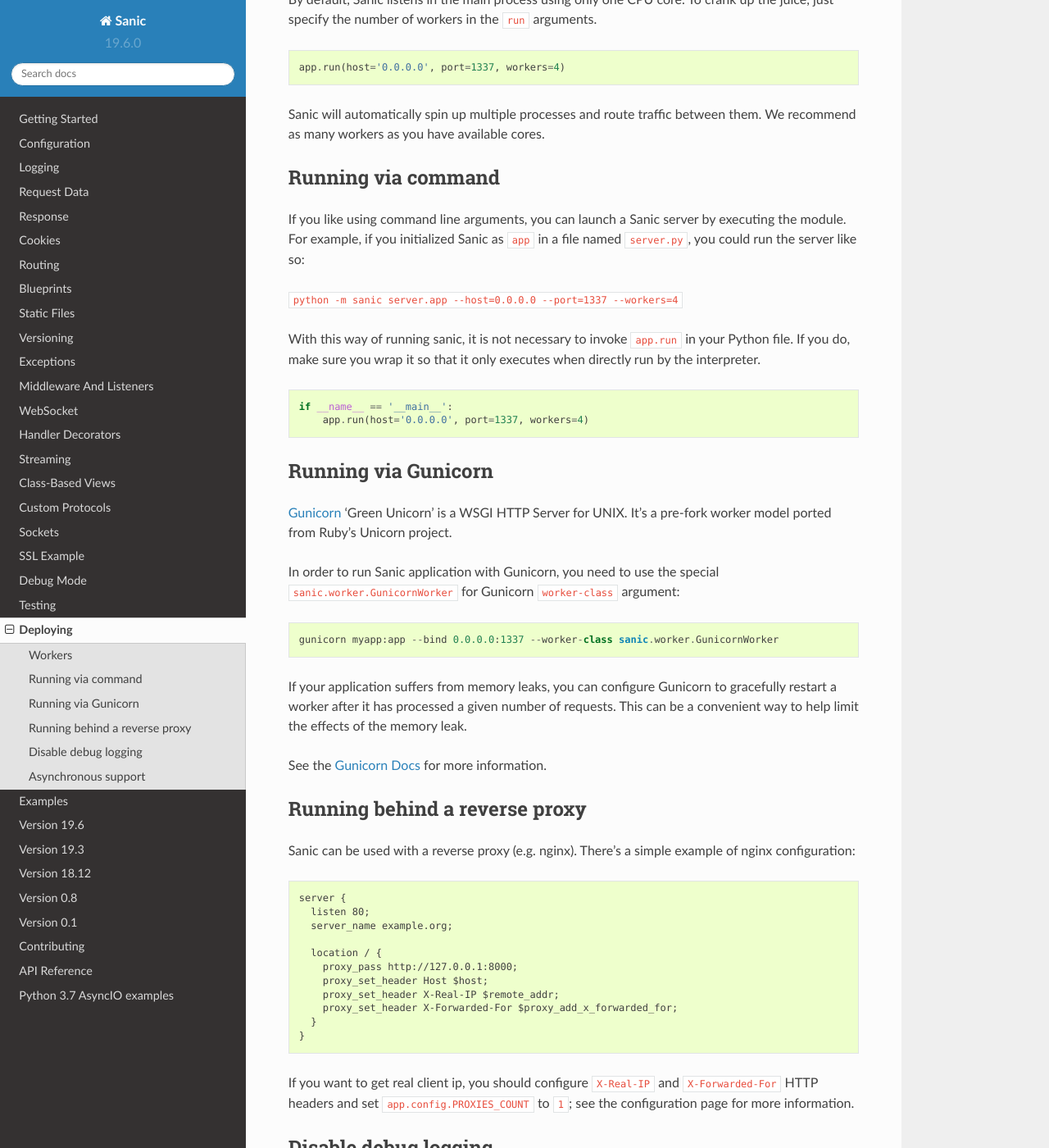
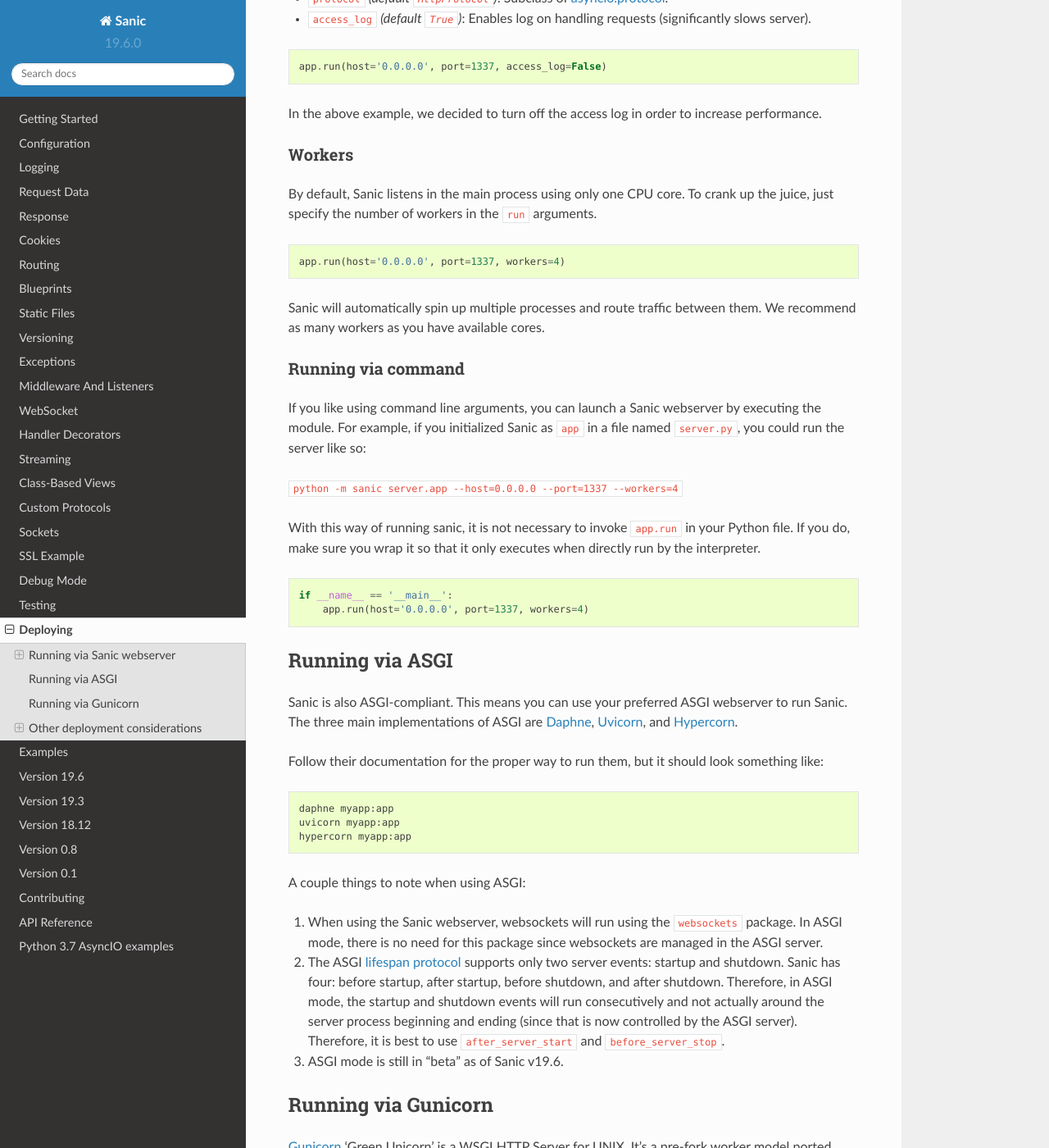
Before and after one commit to sanic-org/sanic, a Sphinx documentation site: the page built from docs/sanic/deploying.md, in a window 1280 px wide and 1400 px high, scrolled down 575 px. Shown: the whole window at 82% size. Built offline with Sphinx 7.4.7 and the Read the Docs theme 2.0.0, drawn with Linux system fonts in a browser that asks for light colours; some of the changed text lies outside the part shown.

Commit message:
Add ASGI documentation

````diff
--- a/docs/sanic/deploying.md
+++ b/docs/sanic/deploying.md
@@ -1,7 +1,12 @@
 # Deploying
 
-Deploying Sanic is made simple by the inbuilt webserver. After defining an
-instance of `sanic.Sanic`, we can call the `run` method with the following
+Deploying Sanic is very simple using one of three options: the inbuilt webserver,
+an [ASGI webserver](https://asgi.readthedocs.io/en/latest/implementations.html), or `gunicorn`.
+It is also very common to place Sanic behind a reverse proxy, like `nginx`.
+
+## Running via Sanic webserver
+
+After defining an instance of `sanic.Sanic`, we can call the `run` method with the following
 keyword arguments:
 
 - `host` *(default `"127.0.0.1"`)*: Address to host the server on.
@@ -17,7 +22,13 @@
   [asyncio.protocol](https://docs.python.org/3/library/asyncio-protocol.html#protocol-classes).
 - `access_log` *(default `True`)*: Enables log on handling requests (significantly slows server).
 
-## Workers
+```python
+app.run(host='0.0.0.0', port=1337, access_log=False)
+```
+
+In the above example, we decided to turn off the access log in order to increase performance.
+
+### Workers
 
 By default, Sanic listens in the main process using only one CPU core. To crank
 up the juice, just specify the number of workers in the `run` arguments.
@@ -29,9 +40,9 @@
 Sanic will automatically spin up multiple processes and route traffic between
 them. We recommend as many workers as you have available cores.
 
-## Running via command
+### Running via command
 
-If you like using command line arguments, you can launch a Sanic server by
+If you like using command line arguments, you can launch a Sanic webserver by
 executing the module. For example, if you initialized Sanic as `app` in a file
 named `server.py`, you could run the server like so:
 
@@ -45,6 +56,33 @@
 if __name__ == '__main__':
     app.run(host='0.0.0.0', port=1337, workers=4)
 ```
+
+## Running via ASGI
+
+Sanic is also ASGI-compliant. This means you can use your preferred ASGI webserver
+to run Sanic. The three main implementations of ASGI are
+[Daphne](http://github.com/django/daphne), [Uvicorn](https://www.uvicorn.org/),
+and [Hypercorn](https://pgjones.gitlab.io/hypercorn/index.html).
+
+Follow their documentation for the proper way to run them, but it should look
+something like:
+
+```
+daphne myapp:app
+uvicorn myapp:app
+hypercorn myapp:app
+```
+
+A couple things to note when using ASGI:
+
+1. When using the Sanic webserver, websockets will run using the [`websockets`](https://websockets.readthedocs.io/) package. In ASGI mode, there is no need for this package since websockets are managed in the ASGI server.
+1. The ASGI [lifespan protocol](https://asgi.readthedocs.io/en/latest/specs/lifespan.html) supports
+only two server events: startup and shutdown. Sanic has four: before startup, after startup,
+before shutdown, and after shutdown. Therefore, in ASGI mode, the startup and shutdown events will
+run consecutively and not actually around the server process beginning and ending (since that
+is now controlled by the ASGI server). Therefore, it is best to use `after_server_start` and
+`before_server_stop`.
+1. ASGI mode is still in "beta" as of Sanic v19.6.
 
 ## Running via Gunicorn
 
@@ -64,7 +102,9 @@
 
 See the [Gunicorn Docs](http://docs.gunicorn.org/en/latest/settings.html#max-requests) for more information.
 
-## Running behind a reverse proxy
+## Other deployment considerations
+
+### Running behind a reverse proxy
 
 Sanic can be used with a reverse proxy (e.g. nginx). There's a simple example of nginx configuration:
 
@@ -84,7 +124,7 @@
 
 If you want to get real client ip, you should configure `X-Real-IP` and `X-Forwarded-For` HTTP headers and set `app.config.PROXIES_COUNT` to `1`; see the configuration page for more information.
 
-## Disable debug logging
+### Disable debug logging for performance
 
 To improve the performance add `debug=False` and `access_log=False` in the `run` arguments.
 
@@ -104,9 +144,10 @@
 app.config.ACCESS_LOG = False
 ```
 
-## Asynchronous support
-This is suitable if you *need* to share the sanic process with other applications, in particular the `loop`.
-However be advised that this method does not support using multiple processes, and is not the preferred way
+### Asynchronous support and sharing the loop
+
+This is suitable if you *need* to share the Sanic process with other applications, in particular the `loop`.
+However, be advised that this method does not support using multiple processes, and is not the preferred way
 to run the app in general.
 
 Here is an incomplete example (please see `run_async.py` in examples for something more practical):
````
Also changed, not shown: 3 other files.
